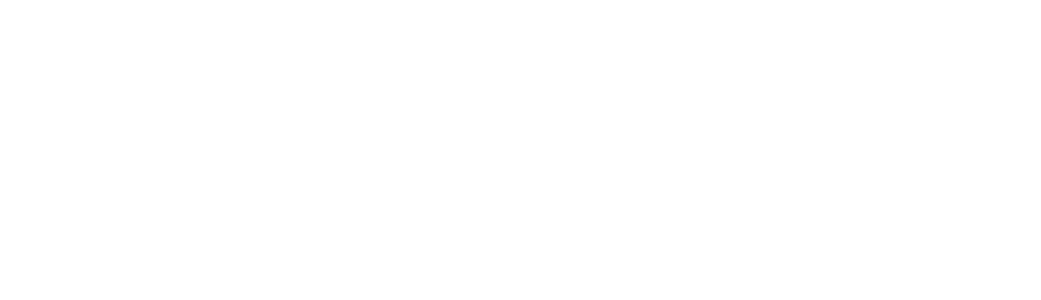
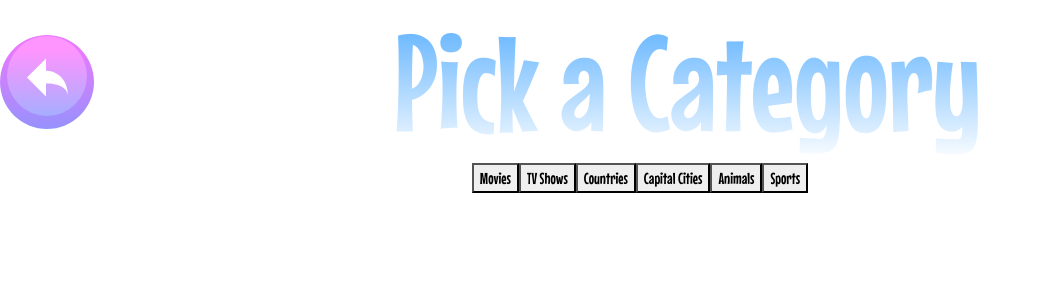
Before and after one commit to huyviet1995/hangman-game, a React (Create React App) app: page /choose-category in a window 1280 px wide. Before the commit this address had no page. Shown: the top 300 px of the page, without its empty margins (0-1041 px from the left). Built offline with nearby package versions, Linux system fonts and the light colour scheme.

Commit message:
Click the play button to redirect to the Pick A Category

```diff
--- a/src/App.tsx
+++ b/src/App.tsx
@@ -1,6 +1,7 @@
 import './App.css';
 import LandingPage from 'pages/LandingPage/LandingPage';
 import TutorialPage from 'pages/TutorialPage/TutorialPage';
+import PickACategory from 'pages/PickACategoryPage/PickACategoryPage';
 import { BrowserRouter as Router, Route, Routes } from 'react-router-dom';
 
 function App() {
@@ -10,6 +11,7 @@
         <Routes>
           <Route path="/" element={<LandingPage />} />
           <Route path="/tutorial" element={<TutorialPage />} />
+          <Route path="/choose-category" element={<PickACategory />} />
         </Routes>
       </Router>
     </div>
--- a/src/components/MenuCard/MenuCard.tsx
+++ b/src/components/MenuCard/MenuCard.tsx
@@ -39,7 +39,7 @@
                     {"Game"}
                 </Typography>
             </div>
-            <button className={styles.playButtonContainer}>
+            <button className={styles.playButtonContainer} onClick={() => navigate('/choose-category')}>
                 <PlayButtonBackground className={styles.playButtonBackground} />
                 <PlayButton className={styles.iconPlay} />
             </button>
--- /dev/null
+++ b/src/pages/PickACategoryPage/PickACategoryPage.tsx
@@ -0,0 +1,40 @@
+import React from "react";
+import styles from "./PickACategoryPage.module.css";
+import Header from "components/Header/Header";
+import cn from "classnames";
+
+const PickACategory: React.FC = () => {
+    const handleBackClick = () => {
+        // Handle back button click
+        console.log("Back button clicked");
+    };
+
+    const containerClasses = cn(styles.container, "p-12 h-full");
+    const headerClasses = cn(styles.header, "mb-12");
+
+    return (
+        <div className={containerClasses}>
+            <Header
+                handleBackClick={handleBackClick}
+                className={headerClasses}
+                title={"Pick a Category"}
+            />
+            <div className={styles.buttonContainer}>
+                {[
+                    "Movies",
+                    "TV Shows",
+                    "Countries",
+                    "Capital Cities",
+                    "Animals",
+                    "Sports",
+                ].map((category) => (
+                    <button key={category} className={styles.categoryButton}>
+                        {category}
+                    </button>
+                ))}
+            </div>
+        </div>
+    );
+};
+
+export default PickACategory;
```
Also changed, not shown: src/pages/PickACategoryPage/PickACategoryPage.module.css (added).
